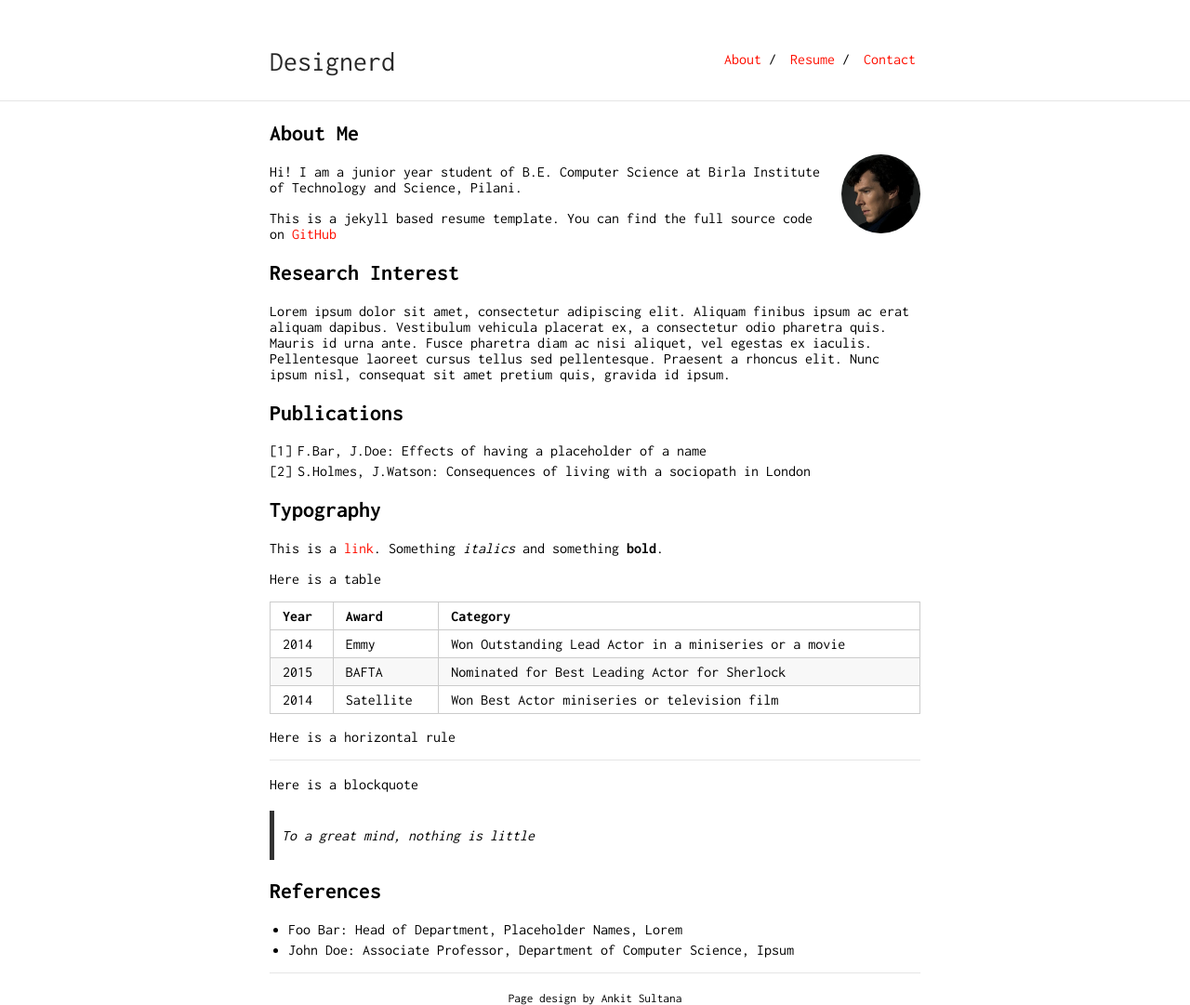
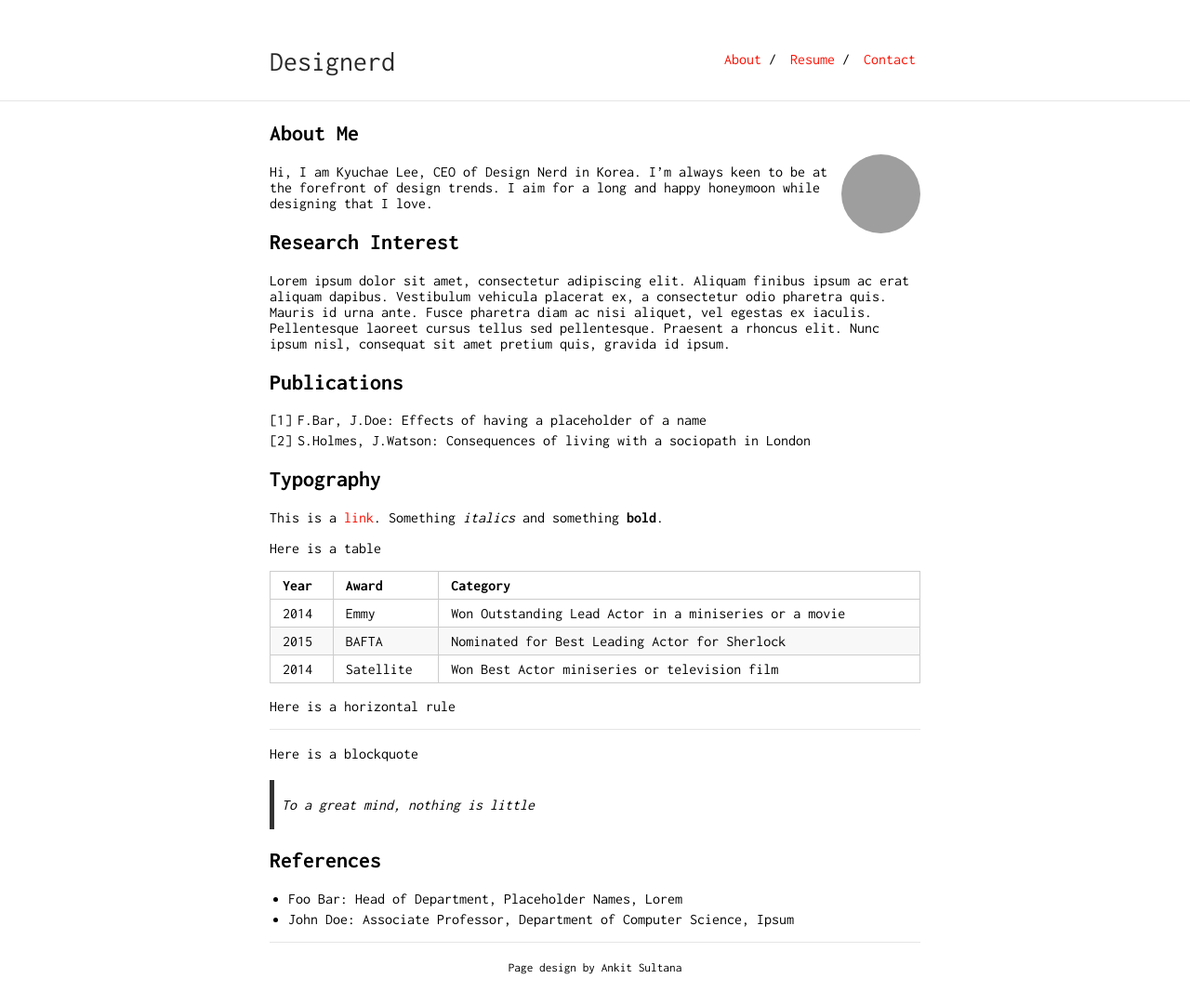
Before and after one commit to welcomra1n/welcomra1n.github.io, a Jekyll site: the page built from index.md, in a window 1280 px wide. Shown: the whole page at 93% size. Built offline with Jekyll 4.4.1, drawn with Linux system fonts in a browser that asks for light colours; our own code applies the rules of GitHub Pages for plain Markdown files; after the commit the page ends 1048 px from its top, so only the background shows below that; grey boxes are pictures that could not be loaded.

Commit message:
2020-0212-1524

```diff
--- a/index.md
+++ b/index.md
@@ -4,11 +4,11 @@ layout: default
 
 ## About Me
 
-<img class="profile-picture" src="sherlock.jpg">
+<img class="profile-picture" src="me.jpg">
 
-Hi! I am a junior year student of B.E. Computer Science at Birla Institute of Technology and Science, Pilani.
-
-This is a jekyll based resume template. You can find the full source code on [GitHub](https://github.com/bk2dcradle/researcher)
+Hi, I am Kyuchae Lee, CEO of Design Nerd in Korea.
+I'm always keen to be at the forefront of design trends.
+I aim for a long and happy honeymoon while designing that I love.
 
 ## Research Interest
 
```
Also changed, not shown: contact.md (+2 -2 lines), sherlock.jpg (deleted), 2 other files.
